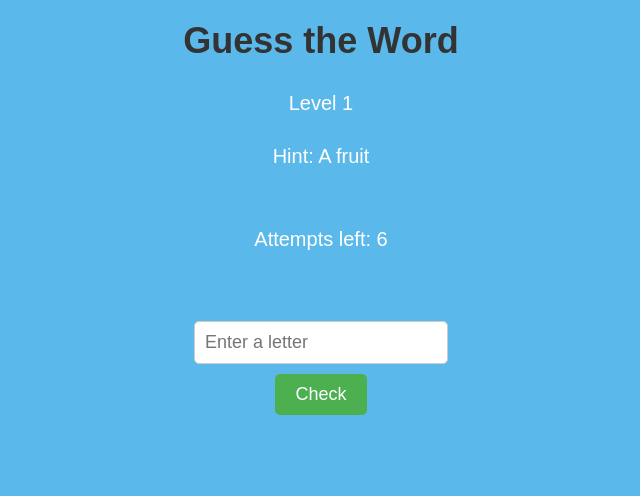
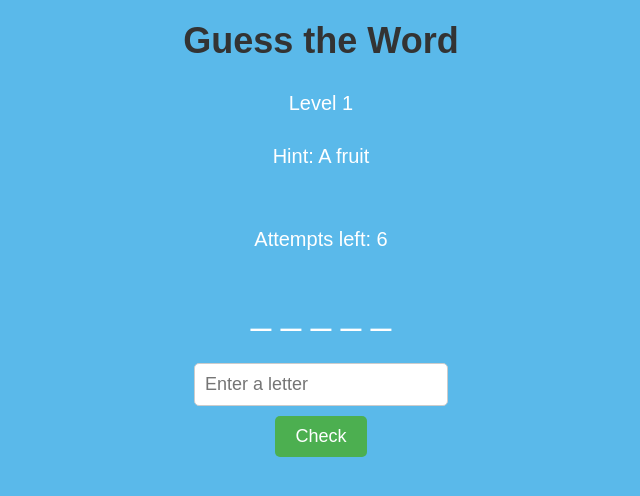
Before and after one commit to ShakilHasan13/Guess-the-Word, a plain HTML site: page index.html in a window 1280 px wide. Shown: the whole page, without its empty margins (319-959 px from the left). Drawn offline with Linux system fonts and the light colour scheme.

Commit message:
second commit

```diff
--- a/index.html
+++ b/index.html
@@ -14,6 +14,6 @@
         <input type="text" id="user-input" placeholder="Enter a letter">
         <button id="check-button">Check</button>
     </div>
-    <script src="script.js"></script>
+    <script src="program.js"></script>
 </body>
 </html>
```
Also changed, not shown: url.txt (added).
